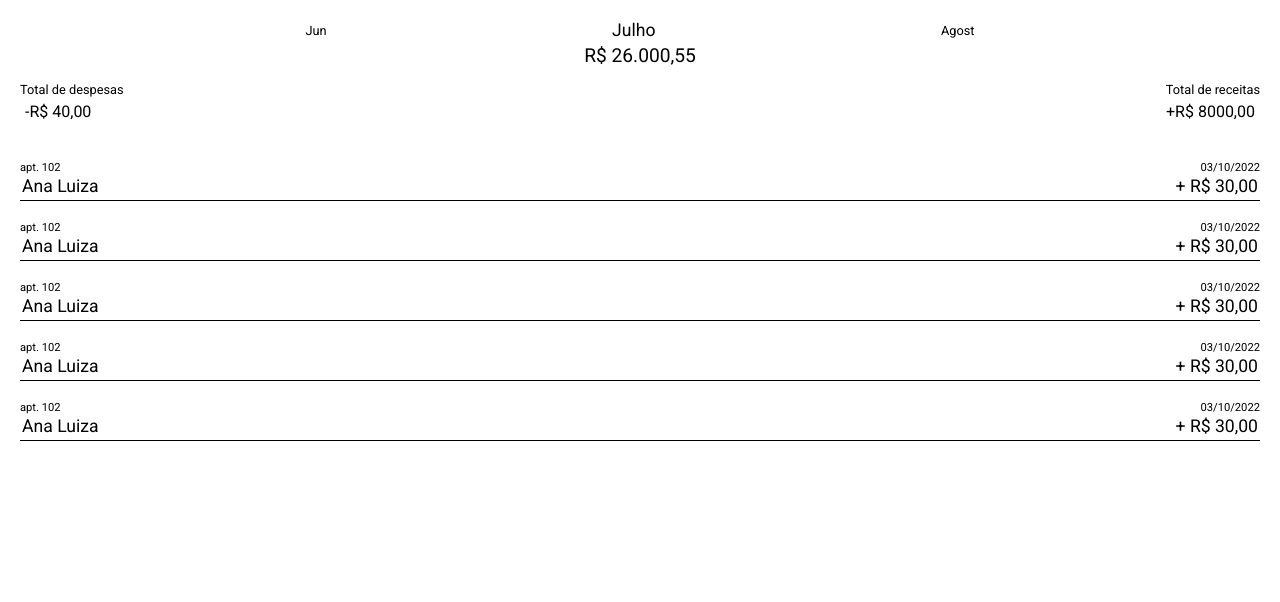
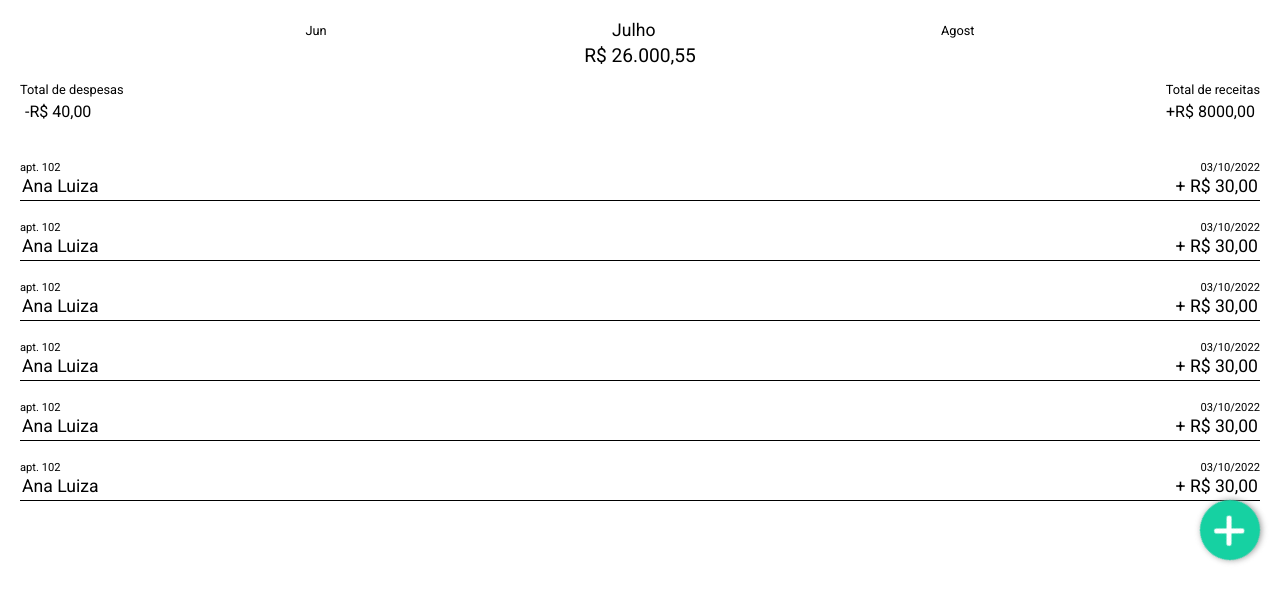
Before and after one commit to GustavoSilva-hub/cashControl, a React (Create React App) app: page / in a window 1280 px wide. Shown: the top 602 px of the page. Built offline with nearby package versions, Linux system fonts and the light colour scheme.

Commit message:
add flow bottom

```diff
--- /dev/null
+++ b/src/components/AddFlow.tsx
@@ -0,0 +1,53 @@
+import React, { useState } from 'react';
+
+import '../styles/components/AddFlow.scss';
+
+function AddFlow() {
+    const [isOpened, setIsOpened] = useState(false);
+
+    return (
+        <div className={`float ${isOpened?("opened"):""}`}
+        onClick={()=>{setIsOpened(!isOpened)}}>
+            <i className="one"></i>
+            <i className="two"></i>
+        </div>
+    )
+}
+
+function addFlowOptions() {
+    return (
+        <div className="add-in-flow">
+            <span className="title add-flow-title">Novo morado</span>
+            <form action="submit">
+                <div className="form-group">
+                    <div className="form-item">
+                        <label>Nome</label>
+                        <input value="Ana Luiza" />
+                    </div>
+                </div>
+                <div className="form-group">
+                    <div className="form-item">
+                        <label>Lado</label>
+                        <select>
+                            <option>A</option>
+                            <option>B</option>
+                        </select>
+                    </div>
+
+                    <div className="form-item">
+                        <label>Apt</label>
+                        <select>
+                            <option>Apt. 102</option>
+                            <option>Apt. 103</option>
+                        </select>
+                    </div>
+                </div>
+                <div className="form-item-submit">
+                    <input type="submit" value="Registrar" />
+                </div>
+            </form>
+        </div>
+    )
+}
+
+export default AddFlow;
--- a/src/components/CashFlow.tsx
+++ b/src/components/CashFlow.tsx
@@ -12,6 +12,8 @@ function CashFlow(){
             <LineFlow/>
             <LineFlow/>
             <LineFlow/>
+            <LineFlow/>
+
         </div>
     )
 }
--- a/src/pages/Home.tsx
+++ b/src/pages/Home.tsx
@@ -2,7 +2,7 @@ import React from 'react';
 
 import Dashboard from '../components/Dashboard';
 import CashFlow from '../components/CashFlow';
-
+import AddFlow from '../components/AddFlow';
 
 import '../styles/pages/Home.scss';
 
@@ -12,6 +12,7 @@ function Home(){
             <div className="content">
                 <Dashboard/>
                 <CashFlow/>
+                <AddFlow/>
             </div>
         </div>
     )
--- /dev/null
+++ b/src/styles/components/AddFlow.scss
@@ -0,0 +1,38 @@
+div.float{
+    position: fixed;
+
+    width: 60px;
+    height: 60px;
+
+    bottom:30%;
+    right:20px;
+
+    background-color: rgb(22, 209, 162);
+    color: #FFF;
+    border-radius: 50px;
+    text-align: center;
+    box-shadow: 1px -1px 6px #999;//x y blur color
+
+    transform: rotate(45deg);
+    transition: 0.2s;
+    i.one, i.two{
+        background: #fff;
+        height: 5px;
+        width: 100% !important;
+
+        border-radius:2px;
+    }
+
+    i.one{
+        transform: rotate(45deg) translate(11px, -10px);
+    }
+
+    i.two{
+        transform: rotate(-45deg) translate(-11px , -10px);
+    }
+}
+
+div.float.opened{
+    transform: rotate(90deg);
+    transition: 0.2s;
+}
```
